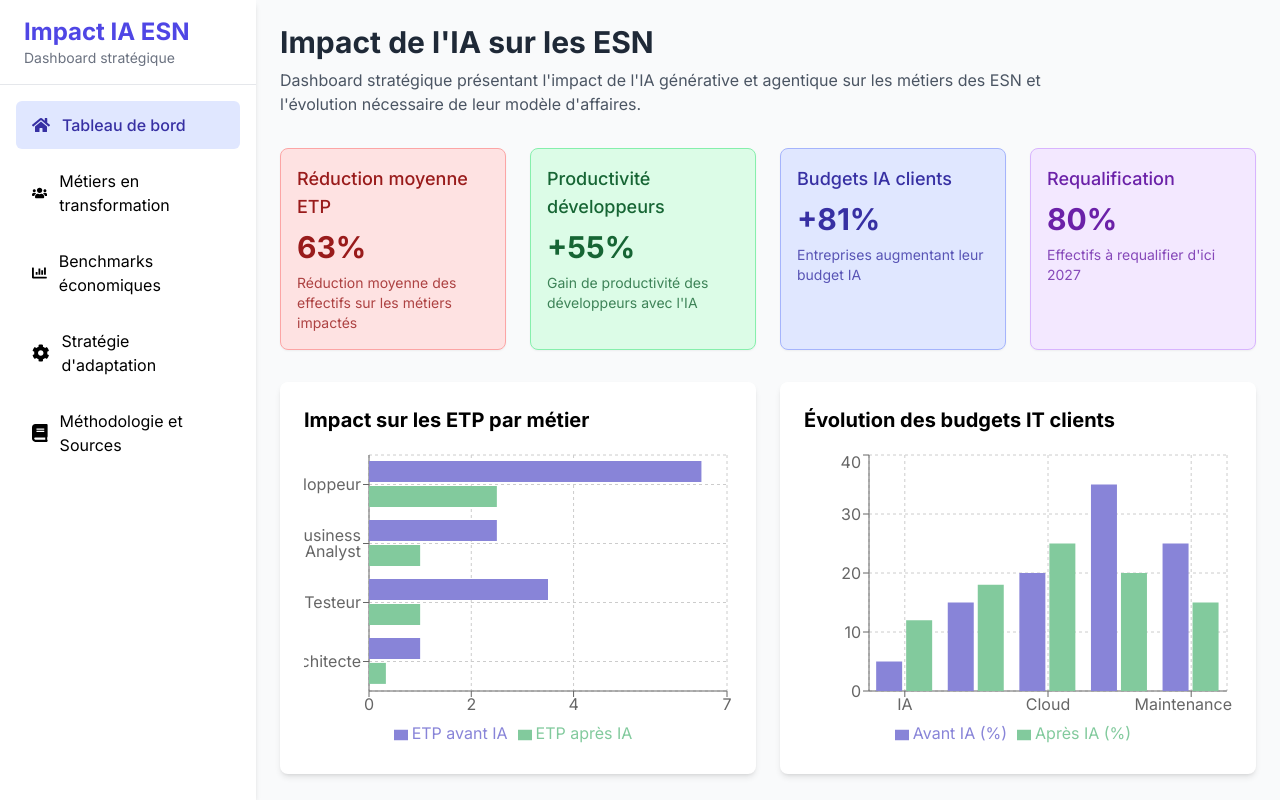
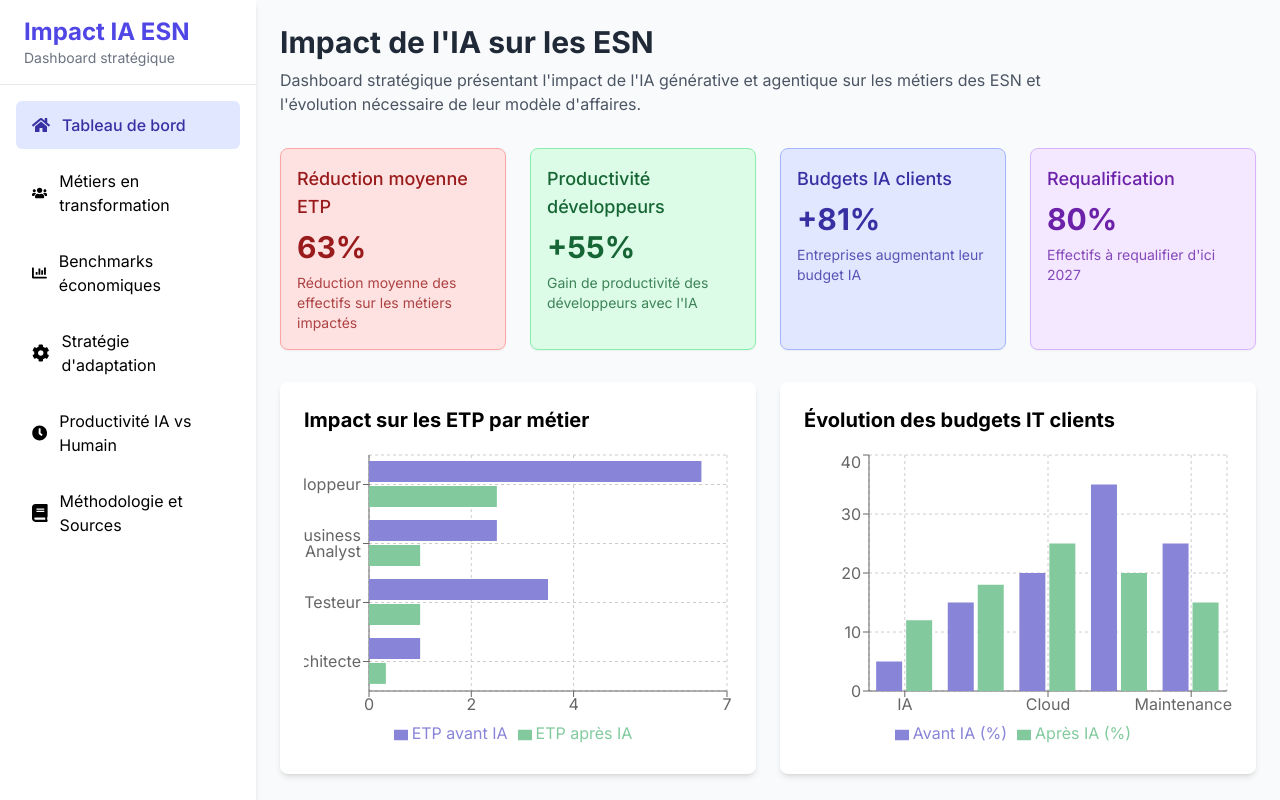
Before and after one commit to kbekouchi/impact-ia-esn-dashboard, a React (Create React App) app: page / in a window 1280 px wide. Built offline with nearby package versions, Linux system fonts and the light colour scheme.

Commit message:
Update Layout with TempsEconomise navigation link

```diff
--- a/src/components/Layout.js
+++ b/src/components/Layout.js
@@ -5,7 +5,8 @@ import {
   FaUsers,
   FaChartBar,
   FaCog,
-  FaBook
+  FaBook,
+  FaClock
 } from 'react-icons/fa';
 
 const Layout = () => {
@@ -66,6 +67,17 @@ const Layout = () => {
             </li>
             <li>
               <NavLink
+                to="/temps-economise"
+                className={({isActive}) =>
+                  isActive ? "sidebar-link active" : "sidebar-link"
+                }
+              >
+                <FaClock className="text-lg" />
+                <span>Productivité IA vs Humain</span>
+              </NavLink>
+            </li>
+            <li>
+              <NavLink
                 to="/methodologie"
                 className={({isActive}) =>
                   isActive ? "sidebar-link active" : "sidebar-link"
```
